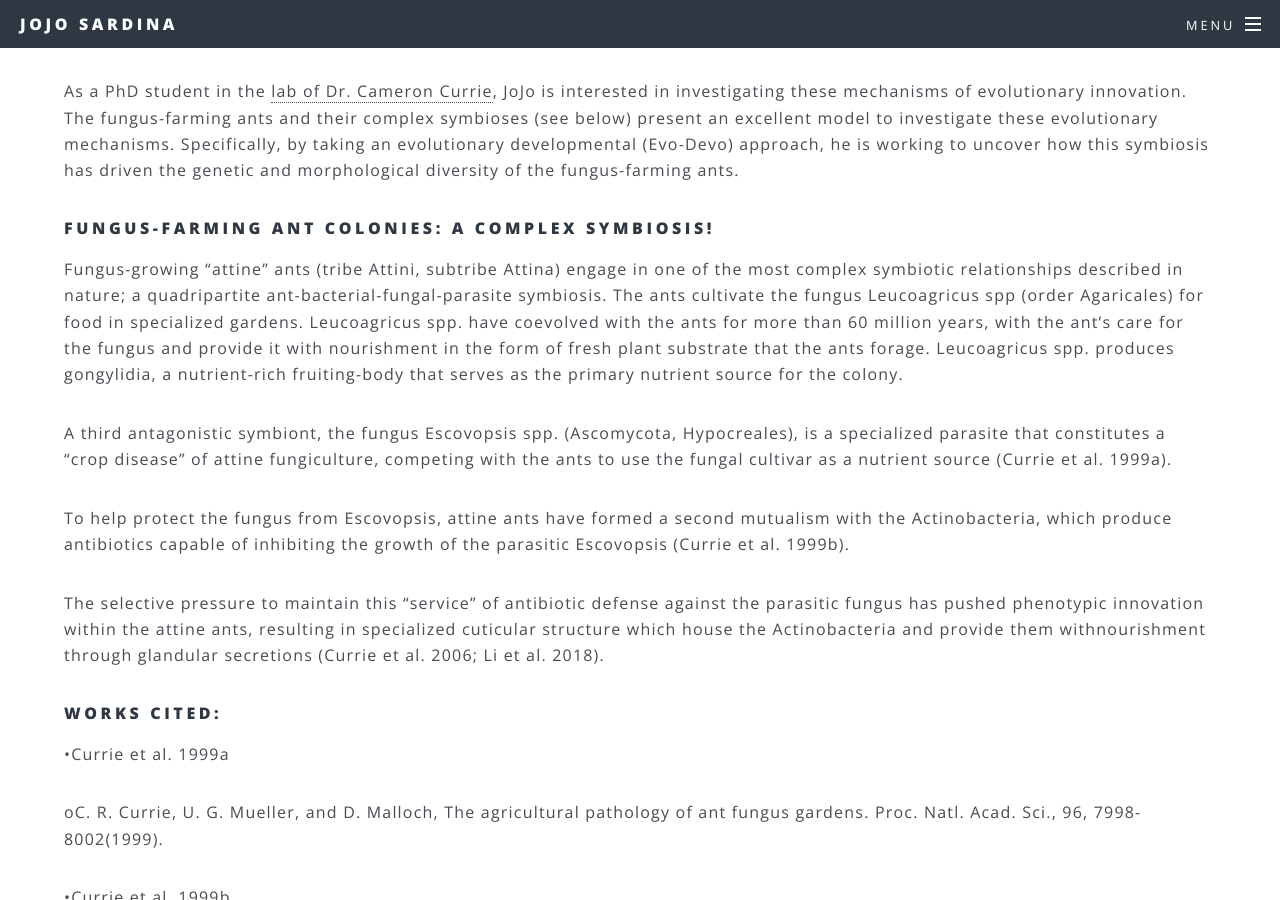
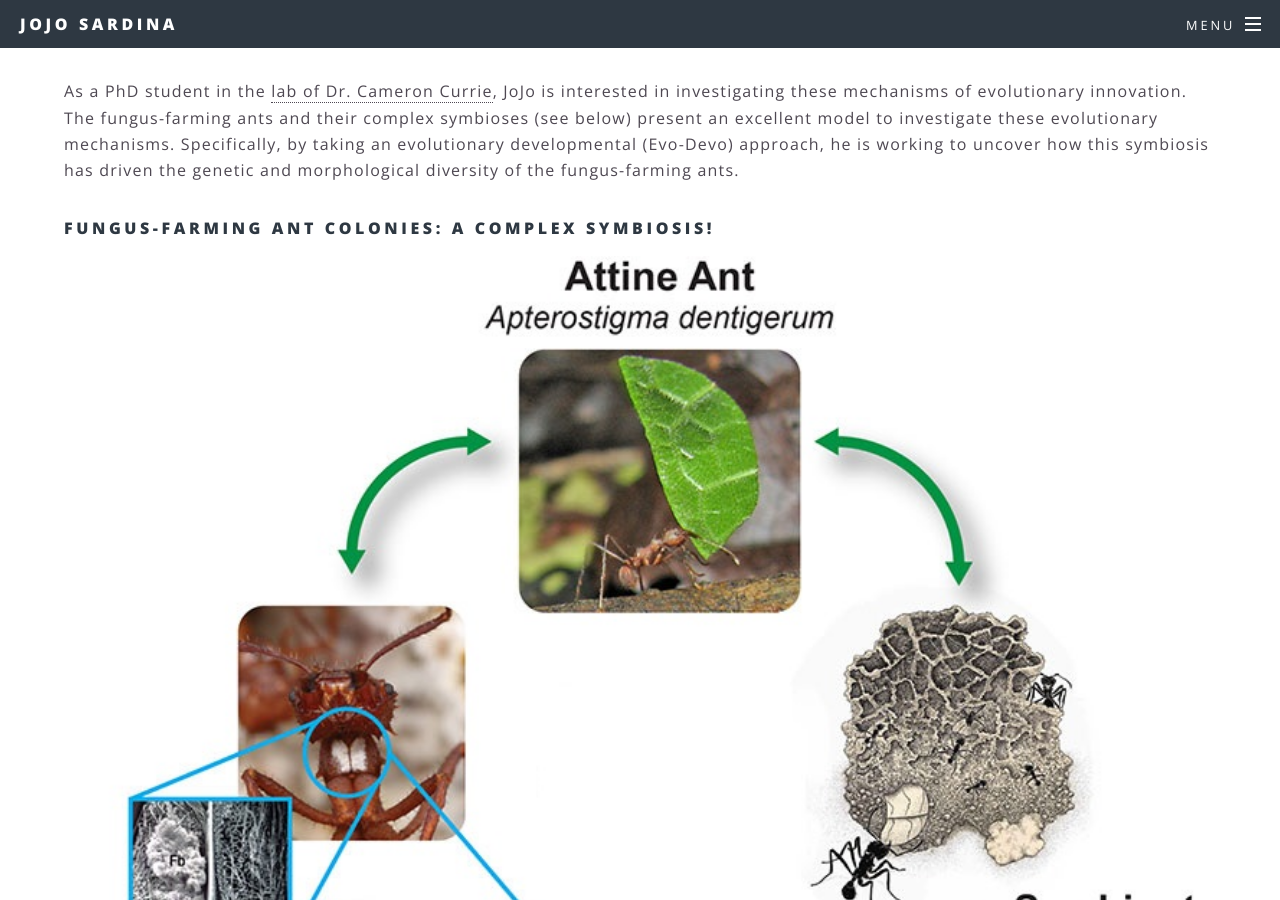
Before and after one commit to jojosardina/jojosardina.github.io, a Jekyll site: the page built from research.html, in a window 1280 px wide and 900 px high, scrolled down 559 px. Built offline with Jekyll 4.4.1, drawn with Linux system fonts in a browser that asks for light colours.

Commit message:
Update research.html

```diff
--- a/research.html
+++ b/research.html
@@ -13,8 +13,14 @@ title: Research
 	Specifically, by taking an evolutionary developmental (Evo-Devo) approach,
 	he is working to uncover how this symbiosis has driven the genetic and morphological diversity of the fungus-farming ants.</p>
 
+	<section>
 	<h4>Fungus-farming ant colonies: a complex symbiosis!</h4>
-	<p>Fungus-growing “attine” ants (tribe Attini, subtribe Attina) engage in one of the most complex symbiotic relationships described in nature; a quadripartite ant-bacterial-fungal-parasite symbiosis.
+	<div class="box alt">
+	<div class="row uniform 50%">
+	<div class="12u"><span class="image fit"><img src="images/Fig3_Ant_Mutualism_ICBG.jpg" alt="" /></span></div>
+		</div></div>
+
+		<p>Fungus-growing “attine” ants (tribe Attini, subtribe Attina) engage in one of the most complex symbiotic relationships described in nature; a quadripartite ant-bacterial-fungal-parasite symbiosis.
 	The ants cultivate the fungus Leucoagricus spp (order Agaricales) for food in specialized gardens.
 	Leucoagricus spp. have coevolved with the ants for more than 60 million years, with the ant’s care for the fungus and provide it with nourishment in the form of fresh plant substrate that the ants forage.
 	Leucoagricus spp. produces gongylidia, a nutrient-rich fruiting-body that serves as the primary nutrient source for the colony.
```
